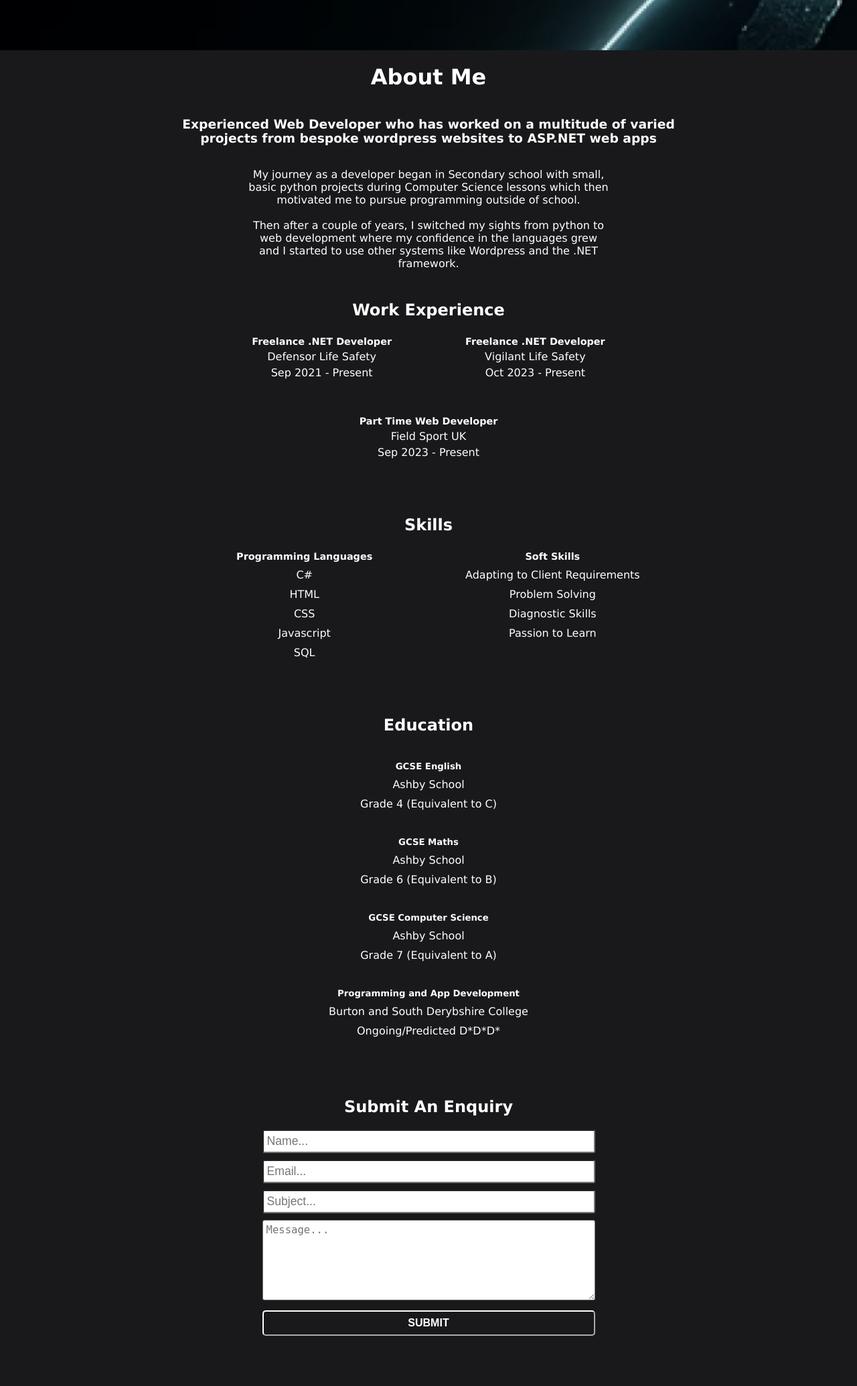
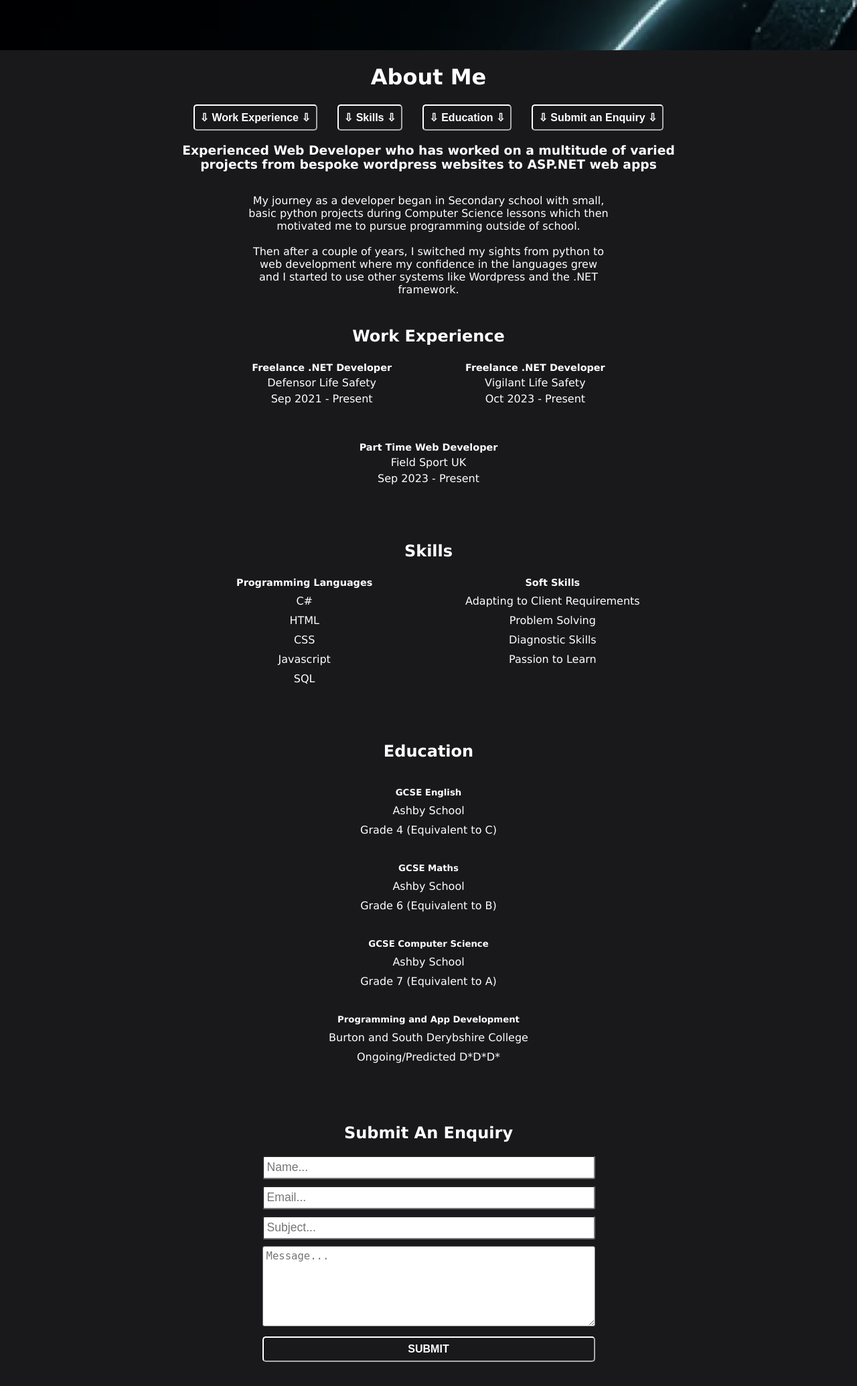
Before and after one commit to shadowwolf123987/Shadow-Dev-Website, a PHP site: page /shadowdev/pages/aboutme in a window 1280 px wide. Shown: the part 75-2145 px from the top of the page at 67% size. Before the commit the page ends 2070 px from the top, so only its background shows below. Run offline with PHP 8.4, Linux system fonts and the light colour scheme; some libraries are stand-ins or nearby versions; some web fonts are replaced.

Commit message:
V1.1 Update
Fixed About Me Mobile Form
Changed Home Page Logos
Added id href buttons to About Me

```diff
--- a/index.php
+++ b/index.php
@@ -13,7 +13,7 @@
 				<button type="button" onclick="location.href='/projects'">View my Projects here</button>
 			</div>
 			<div class="homeDiv">
-				<img src="./imgs/icons/servicesIcon.png" title="my Services" alt="My Services">
+				<img src="./imgs/icons/servicesIcon.png" title="My Services" alt="My Services">
 				<p>Interested in hiring me for work?<br>Submit an enquiry here</p>
 				<button type="button" onclick="location.href='/services'">View my Services</button>
 			</div>
--- a/pages/aboutme.php
+++ b/pages/aboutme.php
@@ -26,24 +26,6 @@ if ($_SERVER['REQUEST_METHOD'] === 'POST') {
 }
 ?>
 
-<!--
-
-Title Y
-
-Short Desc about me as a developer Y
-
-Description of my journey as a developer Y
-
-Work Experience (two column layout) Y
-
-Skills (variable column layout)/ Experienced in Windows
-
-Education (Singular column layout) Y
-
-Enquiry Form
-
--->
-
 <body>
 	<div class="backgroundLayer">
 		<?php include '../templates/navbar.php';?>
@@ -52,6 +34,14 @@ Enquiry Form
 			<div class="aboutBGDiv">
                 <div class="aboutContentDiv">
                     <h1 class="aboutTitle">About Me</h1>
+
+                    <div class="aboutBtnsDiv">
+                        <button onclick="window.location.href='./aboutme/#WorkExperience'">&#8681; Work Experience &#8681;</button>
+                        <button onclick="window.location.href='./aboutme/#Skills'">&#8681; Skills &#8681;</button>
+                        <button onclick="window.location.href='./aboutme/#Education'">&#8681; Education &#8681;</button>
+                        <button onclick="window.location.href='./aboutme/#Enquiry'">&#8681; Submit an Enquiry &#8681;</button>
+                    </div>
+
                     <h3 class="aboutDevDesc">Experienced Web Developer who has worked on a multitude of varied projects from bespoke wordpress websites to ASP.NET web apps</h3>
                     <p class="aboutJourney">My journey as a developer began in Secondary school with small, basic python projects during Computer Science lessons which then motivated me to pursue programming outside of school.<br><br>Then after a couple of years, I switched my sights from python to web development where my confidence in the languages grew and I started to use other systems like Wordpress and the .NET framework.</p>
 
@@ -130,10 +120,10 @@ Enquiry Form
 
                     </div>
 
-                    <div>
+                    <div class="aboutEnquiry">
                         <form method="post">
                         <div class="enquiryForm">
-                            <h2 class="enquiryTitle">Submit An Enquiry</h2>
+                            <h2 class="enquiryTitle" id="Enquiry">Submit An Enquiry</h2>
 
                             <input class="enquiryInput" name="name" placeholder="Name..." required>
                             <input class="enquiryInput" name="email" placeholder="Email..." required>
--- a/styles.css
+++ b/styles.css
@@ -735,6 +735,17 @@ img {vertical-align: middle;border-radius:15px;}
 	margin-top: 30px;
 }
 
+.aboutBtnsDiv{
+	width: 100%;
+	display: flex;
+	flex-direction: row;
+	justify-content: center;
+}
+
+.aboutBtnsDiv button{
+	margin: 0 15px
+}
+
 /* About Work Experience Section */
 .aboutWorkExpDiv{
 	display: grid;
@@ -834,7 +845,7 @@ img {vertical-align: middle;border-radius:15px;}
 		column-gap: 50px;
 	}
 
-	.enquiryForm{
-		margin:15px;
+	.enquiryInput{
+		width: 300px;
 	}
 }
```
Also changed, not shown: imgs/icons/projectsIcon.png, imgs/icons/servicesIcon.png.
